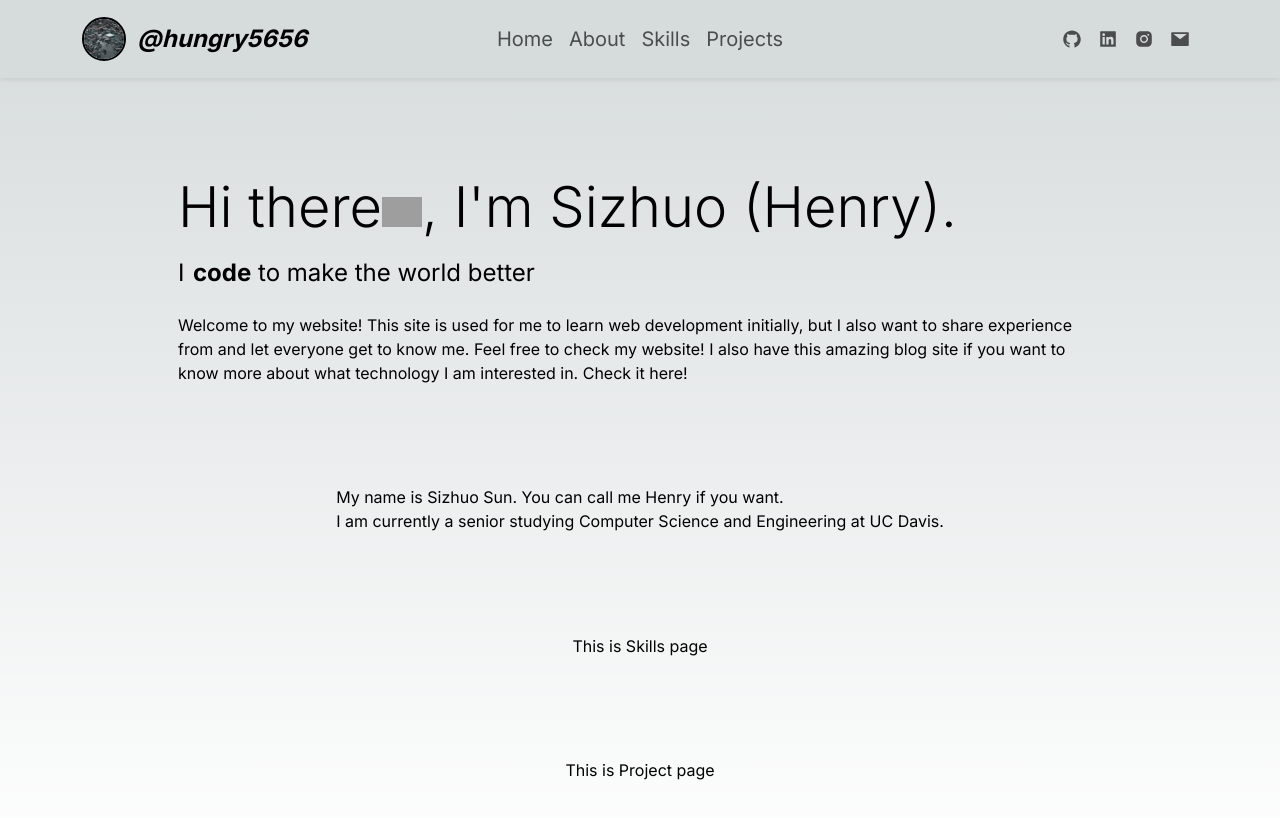
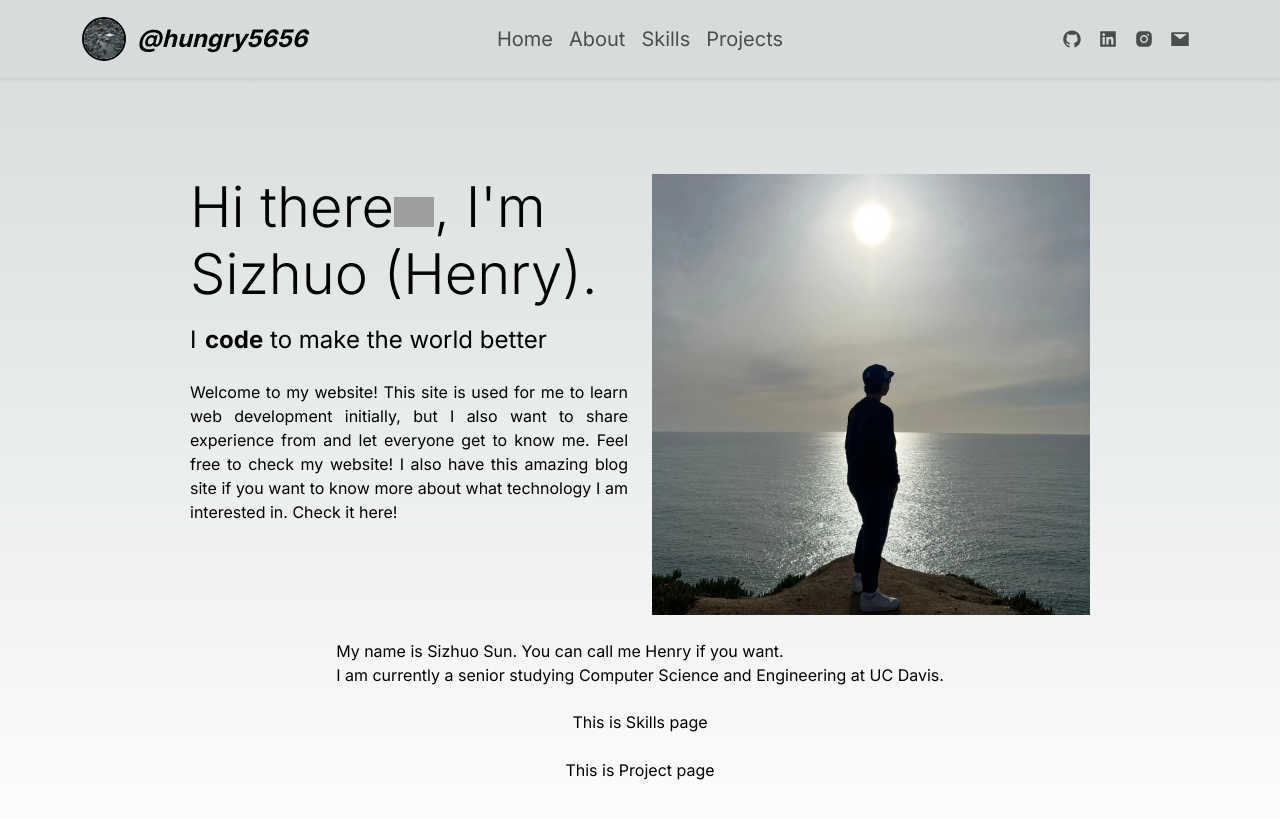
Before and after one commit to hungry5656/hungry5656.github.io, a Next.js app: page / in a window 1280 px wide. Shown: the top 818 px of the page. Built offline with nearby package versions, Linux system fonts and the light colour scheme; grey boxes are pictures that could not be loaded.

Commit message:
add personal pictures

```diff
--- a/src/components/MyHeroPage.jsx
+++ b/src/components/MyHeroPage.jsx
@@ -19,7 +19,9 @@ export function MyHeroPage(){
     }, [timer]);
 
     return (
-        <div className="">
+        <div className="container">
+            <div className="row">
+                <div className="col"> {/* left flexbox */}
                     <div className="display-4">
                         Hi there
                         <div className="d-inline-block">
@@ -63,10 +65,16 @@ export function MyHeroPage(){
                         </div>
                     </h2>
                     <br></br>
-            <p>
+                    <p className="text-justify">
                         Welcome to my website! This site is used for me to learn web development initially, but I also want to share experience from and let everyone get to know me.
                         Feel free to check my website! I also have this amazing blog site if you want to know more about what technology I am interested in. Check it <a href="https://blog.hungry5656.com">here</a>!
                     </p>
+                </div>
+                <div className="col">
+                    {/* profile picture */}
+                    <img src="/assets/front_avatar.jpg"></img>
+                </div>
+            </div>
         </div>
     )
 }
```
Also changed, not shown: public/assets/front_avatar.jpg (added). Lines whose indentation alone changed are shown as unchanged.
